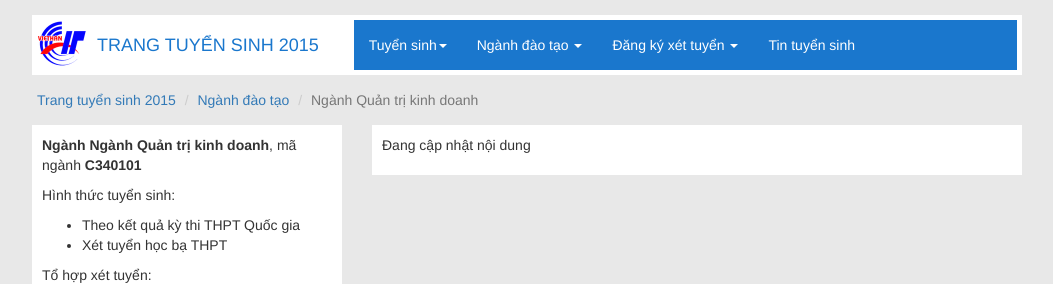
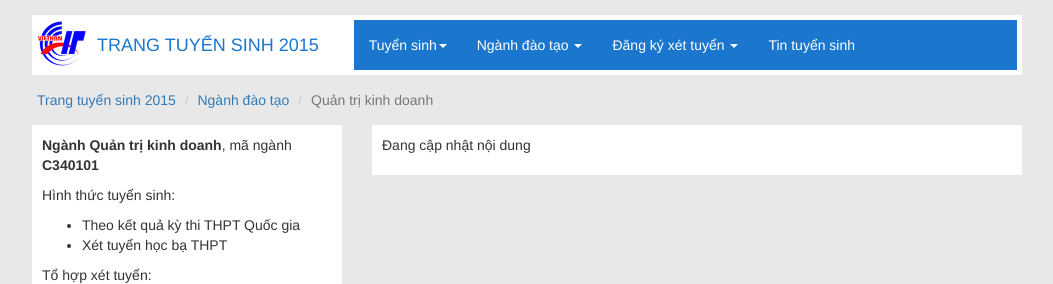
Before and after one commit to VHMIS/DKXT, a Jekyll site: the page built from nganh_qtkd.html, in a window 1280 px wide. Shown: the top 284 px of the page, without its empty margins (113-1166 px from the left). Built offline with Jekyll 4.4.1, drawn with Linux system fonts in a browser that asks for light colours; nearby versions of some CDN libraries.

Commit message:
Cập nhật lại tên ngành

```diff
--- a/_data/majors.yml
+++ b/_data/majors.yml
@@ -17,7 +17,7 @@ tt_mmt:
     title: Truyền thông và mạng máy tính
     code: C480102
 qtkd:
-    title: Ngành Quản trị kinh doanh
+    title: Quản trị kinh doanh
     code: C340101
 marketing:
     title: Marketing
```
